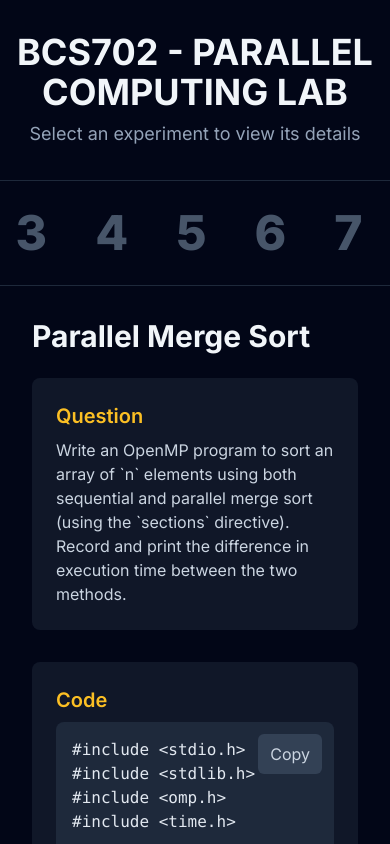
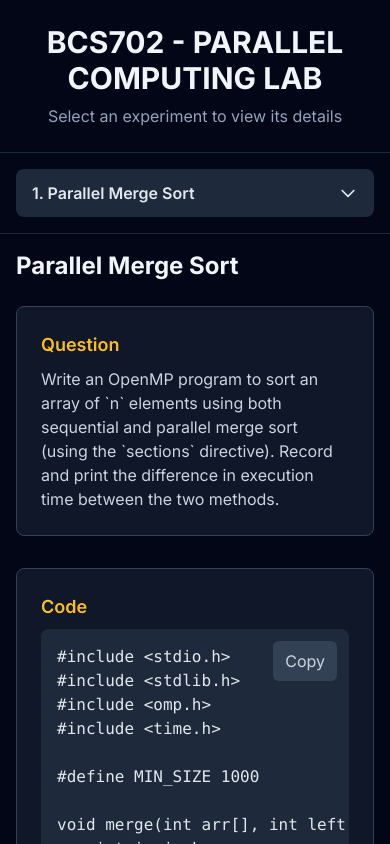
Before and after one commit to RGS06/BCS702---Parallel-Computing, a plain HTML site: page Manual.html in a window 390 px wide. Drawn offline with nearby package versions, Linux system fonts and the light colour scheme.

Commit message:
Update Manual.html

```diff
--- a/Manual.html
+++ b/Manual.html
@@ -11,7 +11,6 @@
             font-family: 'Inter', sans-serif;
             background-color: #020617; /* slate-950 */
             color: #e2e8f0; /* slate-200 */
-            overflow: hidden;
         }
         .main-container {
             height: 100vh;
@@ -68,12 +67,17 @@
             left: 0;
             width: 100%;
             height: 100%;
-            padding: 2rem;
+            padding: 1rem;
             transform: translateX(100%);
             transition: transform 0.6s cubic-bezier(0.25, 1, 0.5, 1);
             opacity: 0;
             visibility: hidden;
             overflow-y: auto;
+        }
+        @media (min-width: 768px) {
+            .experiment-content {
+                padding: 2rem;
+            }
         }
         .experiment-content.active {
             transform: translateX(0);
@@ -108,14 +112,27 @@
 <body class="antialiased">
 
     <div class="main-container">
-        <header class="text-center py-8">
-            <h1 class="text-4xl font-bold text-slate-100">BCS702 - PARALLEL COMPUTING LAB</h1>
-            <p class="text-lg text-slate-400 mt-2">Select an experiment to view its details</p>
+        <header class="text-center py-6 md:py-8">
+            <h1 class="text-3xl md:text-4xl font-bold text-slate-100">BCS702 - PARALLEL COMPUTING LAB</h1>
+            <p class="text-md md:text-lg text-slate-400 mt-2">Select an experiment to view its details</p>
         </header>
 
         <nav class="w-full py-4 border-y border-slate-800">
-            <div id="nav-container" class="nav-scroller flex justify-center items-center overflow-x-auto">
-                <!-- Navigation numbers will be inserted here by JavaScript -->
+            <!-- Desktop Navigation -->
+            <div id="nav-container-desktop" class="nav-scroller hidden md:flex justify-center items-center overflow-x-auto">
+                <!-- Desktop nav numbers will be inserted here -->
+            </div>
+            <!-- Mobile Navigation -->
+            <div class="md:hidden px-4">
+                 <div class="relative">
+                    <button id="mobile-nav-button" class="w-full bg-slate-800 text-slate-200 font-semibold py-3 px-4 rounded-lg flex justify-between items-center">
+                        <span>Select Experiment</span>
+                        <svg class="w-5 h-5" fill="none" stroke="currentColor" viewBox="0 0 24 24" xmlns="http://www.w3.org/2000/svg"><path stroke-linecap="round" stroke-linejoin="round" stroke-width="2" d="M19 9l-7 7-7-7"></path></svg>
+                    </button>
+                    <div id="mobile-nav-dropdown" class="absolute top-full left-0 right-0 mt-2 bg-slate-800 border border-slate-700 rounded-lg shadow-lg z-20 hidden">
+                        <!-- Mobile nav links will be inserted here -->
+                    </div>
+                 </div>
             </div>
         </nav>
 
@@ -154,79 +171,63 @@
                 explanation: "The core of the parallel version is `#pragma omp parallel for`. This directive splits the work of the main loop (checking numbers from 1 to `n`) among multiple threads. The `reduction(+:parallel_prime_count)` clause is essential for correctness. It creates a private copy of the counter for each thread. At the end of the loop, OpenMP safely adds all the private counters together to get the final total, preventing a race condition. The `schedule(dynamic)` clause helps balance the load, as checking larger numbers for primality takes more time.",
                 output: `Enter the upper limit (n) to find prime numbers: 200000\n\nFinding prime numbers from 1 to 200000...\n\nSequential: Found 17984 primes in 0.035000 seconds\nParallel:   Found 17984 primes in 0.009000 seconds\n\nSpeedup: 3.89x`
             },
-            {
-                title: "MPI Send/Recv",
-                question: "Write a MPI Program to demonstration of MPI_Send and MPI_Recv.",
-                code: "// Code to be added later.",
-                explanation: "// Explanation to be added later.",
-                output: "// Output to be added later."
-            },
-            {
-                title: "MPI Deadlock",
-                question: "Write a MPI program to demonstration of deadlock using point to point communication and avoidance of deadlock by altering the call sequence.",
-                code: "// Code to be added later.",
-                explanation: "// Explanation to be added later.",
-                output: "// Output to be added later."
-            },
-            {
-                title: "MPI Broadcast",
-                question: "Write a MPI Program to demonstration of Broadcast operation.",
-                code: "// Code to be added later.",
-                explanation: "// Explanation to be added later.",
-                output: "// Output to be added later."
-            },
-            {
-                title: "MPI Scatter/Gather",
-                question: "Write a MPI Program demonstration of MPI_Scatter and MPI_Gather.",
-                code: "// Code to be added later.",
-                explanation: "// Explanation to be added later.",
-                output: "// Output to be added later."
-            },
-            {
-                title: "MPI Reduce",
-                question: "Write a MPI Program to demonstration of MPI_Reduce and MPI_Allreduce (MPI_MAX, MPI_MIN, MPI_SUM, MPI_PROD).",
-                code: "// Code to be added later.",
-                explanation: "// Explanation to be added later.",
-                output: "// Output to be added later."
-            }
+            { title: "MPI Send/Recv", question: "Write a MPI Program to demonstration of MPI_Send and MPI_Recv.", code: "// Code to be added later.", explanation: "// Explanation to be added later.", output: "// Output to be added later." },
+            { title: "MPI Deadlock", question: "Write a MPI program to demonstration of deadlock using point to point communication and avoidance of deadlock by altering the call sequence.", code: "// Code to be added later.", explanation: "// Explanation to be added later.", output: "// Output to be added later." },
+            { title: "MPI Broadcast", question: "Write a MPI Program to demonstration of Broadcast operation.", code: "// Code to be added later.", explanation: "// Explanation to be added later.", output: "// Output to be added later." },
+            { title: "MPI Scatter/Gather", question: "Write a MPI Program demonstration of MPI_Scatter and MPI_Gather.", code: "// Code to be added later.", explanation: "// Explanation to be added later.", output: "// Output to be added later." },
+            { title: "MPI Reduce", question: "Write a MPI Program to demonstration of MPI_Reduce and MPI_Allreduce (MPI_MAX, MPI_MIN, MPI_SUM, MPI_PROD).", code: "// Code to be added later.", explanation: "// Explanation to be added later.", output: "// Output to be added later." }
         ];
 
-        const navContainer = document.getElementById('nav-container');
+        const navContainerDesktop = document.getElementById('nav-container-desktop');
+        const mobileNavButton = document.getElementById('mobile-nav-button');
+        const mobileNavDropdown = document.getElementById('mobile-nav-dropdown');
         const contentContainer = document.querySelector('.content-container');
 
         // Populate navigation and content
         experiments.forEach((exp, index) => {
-            // Create nav number
-            const navEl = document.createElement('div');
-            navEl.className = 'nav-number';
-            navEl.textContent = index + 1;
-            navEl.onclick = () => showExperiment(index);
-            navContainer.appendChild(navEl);
+            // Create desktop nav number
+            const navElDesktop = document.createElement('div');
+            navElDesktop.className = 'nav-number';
+            navElDesktop.textContent = index + 1;
+            navElDesktop.onclick = () => showExperiment(index);
+            navContainerDesktop.appendChild(navElDesktop);
+
+            // Create mobile nav link
+            const navElMobile = document.createElement('a');
+            navElMobile.href = '#';
+            navElMobile.className = 'block px-4 py-3 text-slate-300 hover:bg-slate-700';
+            navElMobile.textContent = `${index + 1}. ${exp.title}`;
+            navElMobile.onclick = (e) => {
+                e.preventDefault();
+                showExperiment(index);
+                mobileNavDropdown.classList.add('hidden');
+            };
+            mobileNavDropdown.appendChild(navElMobile);
 
             // Create content panel
             const contentEl = document.createElement('div');
             contentEl.className = 'experiment-content';
             contentEl.innerHTML = `
                 <div class="max-w-4xl mx-auto">
-                    <h2 class="text-3xl font-bold text-slate-100 mb-6">${exp.title}</h2>
+                    <h2 class="text-2xl md:text-3xl font-bold text-slate-100 mb-6">${exp.title}</h2>
                     <div class="space-y-8">
-                        <div class="bg-slate-800/50 p-6 rounded-lg">
-                            <h3 class="text-xl font-semibold text-amber-400">Question</h3>
+                        <div class="bg-slate-800/50 p-6 rounded-lg border border-slate-700">
+                            <h3 class="text-lg md:text-xl font-semibold text-amber-400">Question</h3>
                             <p class="text-slate-300 mt-2 whitespace-pre-wrap">${exp.question}</p>
                         </div>
-                        <div class="bg-slate-800/50 p-6 rounded-lg">
-                            <h3 class="text-xl font-semibold text-amber-400">Code</h3>
+                        <div class="bg-slate-800/50 p-6 rounded-lg border border-slate-700">
+                            <h3 class="text-lg md:text-xl font-semibold text-amber-400">Code</h3>
                             <div class="code-block mt-2">
                                 <button class="copy-button" onclick="copyCode(this)">Copy</button>
                                 <pre><code>${escapeHtml(exp.code)}</code></pre>
                             </div>
                         </div>
-                        <div class="bg-slate-800/50 p-6 rounded-lg">
-                            <h3 class="text-xl font-semibold text-amber-400">Explanation</h3>
+                        <div class="bg-slate-800/50 p-6 rounded-lg border border-slate-700">
+                            <h3 class="text-lg md:text-xl font-semibold text-amber-400">Explanation</h3>
                             <p class="text-slate-300 mt-2">${exp.explanation}</p>
                         </div>
-                        <div class="bg-slate-800/50 p-6 rounded-lg">
-                            <h3 class="text-xl font-semibold text-amber-400">Expected Output</h3>
+                        <div class="bg-slate-800/50 p-6 rounded-lg border border-slate-700">
+                            <h3 class="text-lg md:text-xl font-semibold text-amber-400">Expected Output</h3>
                             <div class="code-block mt-2 !bg-black/50">
                                 <pre><code>${exp.output}</code></pre>
                             </div>
@@ -238,10 +239,13 @@
         });
 
         function showExperiment(index) {
-            // Update nav
-            navContainer.querySelectorAll('.nav-number').forEach((el, i) => {
+            // Update desktop nav
+            navContainerDesktop.querySelectorAll('.nav-number').forEach((el, i) => {
                 el.classList.toggle('active', i === index);
             });
+            // Update mobile nav button text
+            mobileNavButton.firstElementChild.textContent = `${index + 1}. ${experiments[index].title}`;
+
             // Update content
             contentContainer.querySelectorAll('.experiment-content').forEach((el, i) => {
                 el.classList.toggle('active', i === index);
@@ -265,6 +269,11 @@
                  .replace(/'/g, "&#039;");
         }
 
+        // Mobile dropdown toggle
+        mobileNavButton.addEventListener('click', () => {
+            mobileNavDropdown.classList.toggle('hidden');
+        });
+
         // Show the first experiment by default
         showExperiment(0);
 
```
